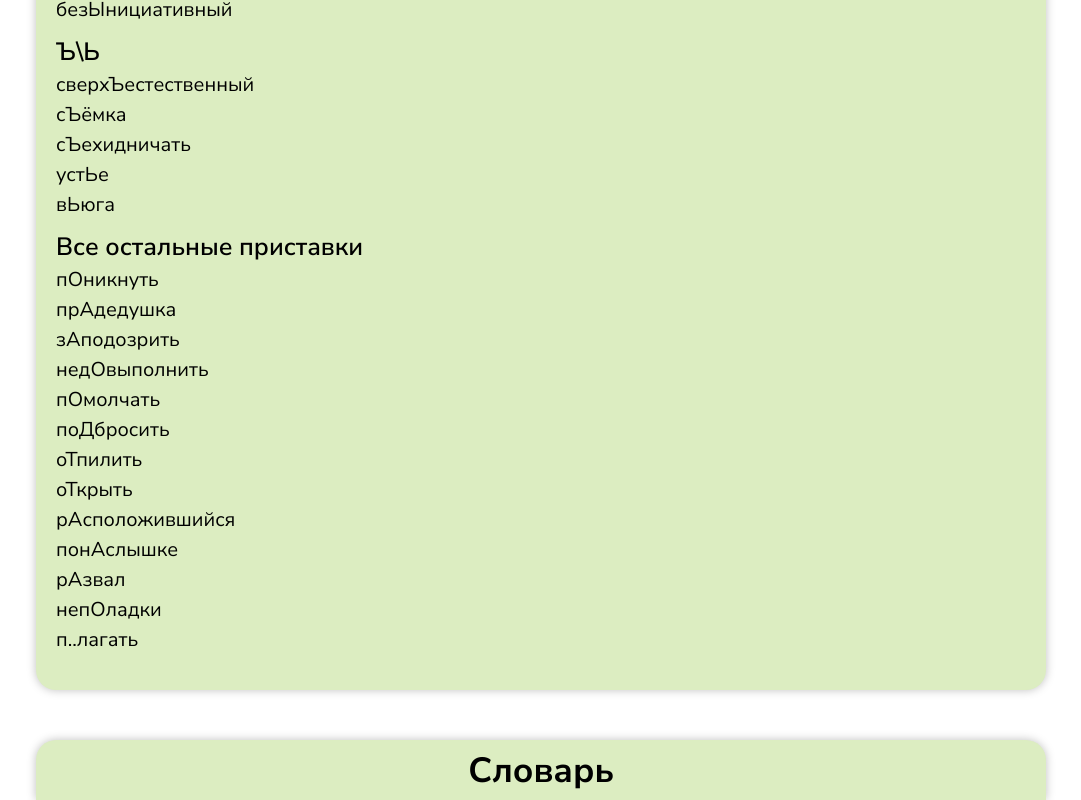
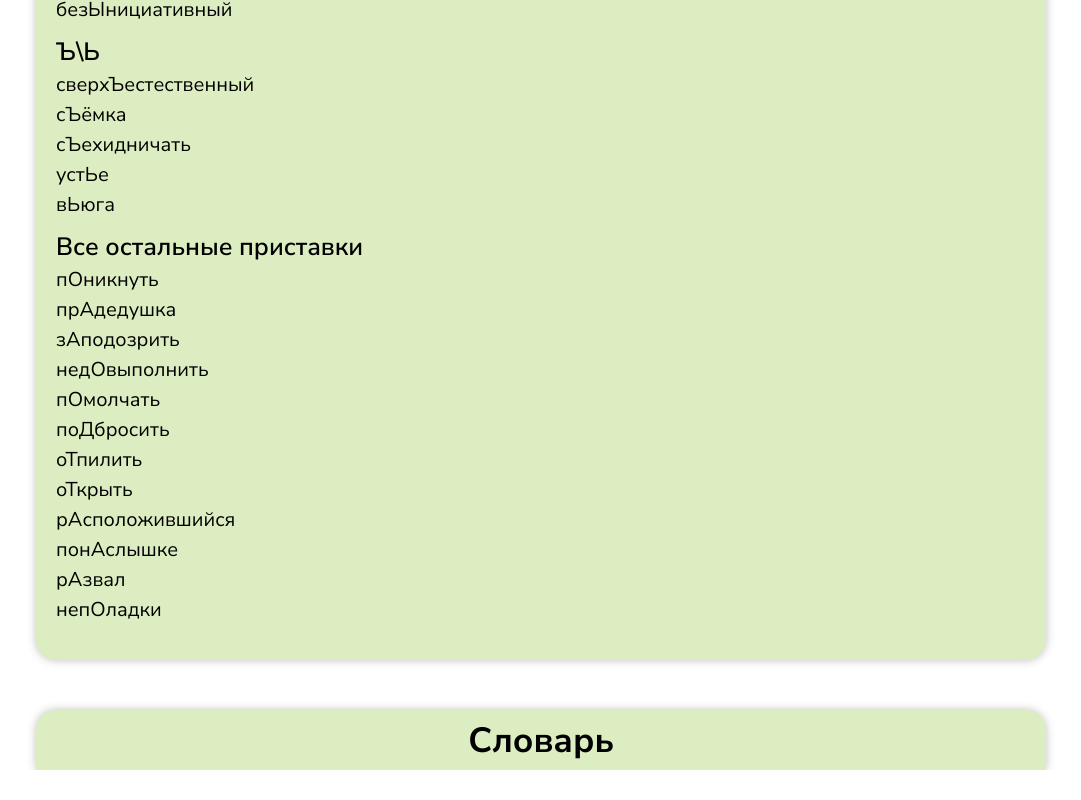
Before and after one commit to OfLORIAnO/schoolTraningPlatformForGoodPersonsAndMenWhoLoveHentai, a React (Vite) app: page /dictionary in a window 1280 px wide. Shown: the part 885-1685 px from the top of the page, without its empty margins (99-1180 px from the left). After the commit the page ends 1655 px from the top, so only its background shows below. Built offline with nearby package versions, Linux system fonts and the light colour scheme; the HTML template or start-up script is replaced by a standard one.

Commit message:
'SlovarV2.0Fix'

```diff
--- a/data.js
+++ b/data.js
@@ -45,6 +45,5 @@ export let PrefixesPrePri = {
         ['пон..слышке', 'понАслышке'],
         ['р..звал', 'рАзвал'],
         ['неп..ладки', 'непОладки'],
-        ['н..вьючить', 'п..лагать'],
     ],
 };
```
